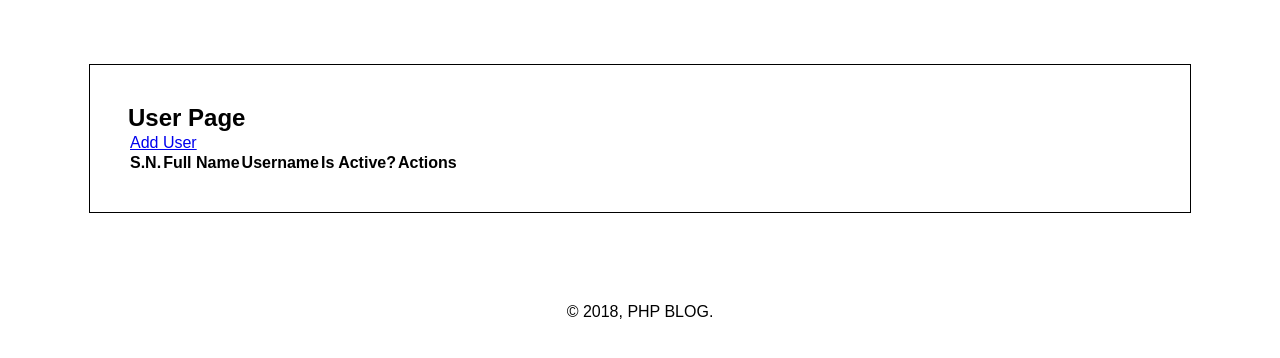
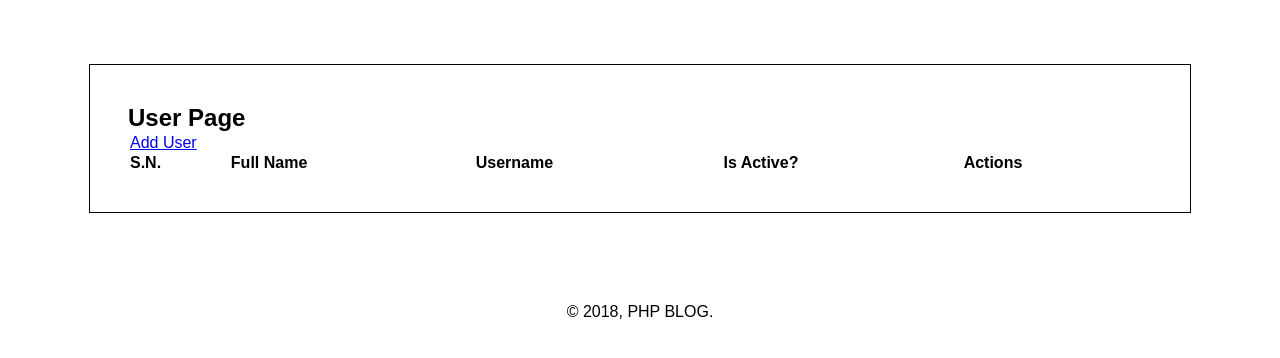
Before and after one commit to vijaythapa333/phpblog, a PHP site: page /phpblog/admin/users.php in a window 1280 px wide. Shown: the part 69-427 px from the top of the page. Run offline with PHP 8.4, Linux system fonts and the light colour scheme; data that the repository does not hold is empty.

Commit message:
table designed in users.php

```diff
--- a/admin/users.php
+++ b/admin/users.php
@@ -43,7 +43,7 @@
                 unset($_SESSION['add_success']);
             }
         ?>
-        <table>
+        <table style="width: 100%; text-align: left;">
             <tr>
                 <td colspan="5">
                     <a href="add_user.php">Add User</a>
```
Also changed, not shown: assets/css/style.css (line endings or trailing spaces).
